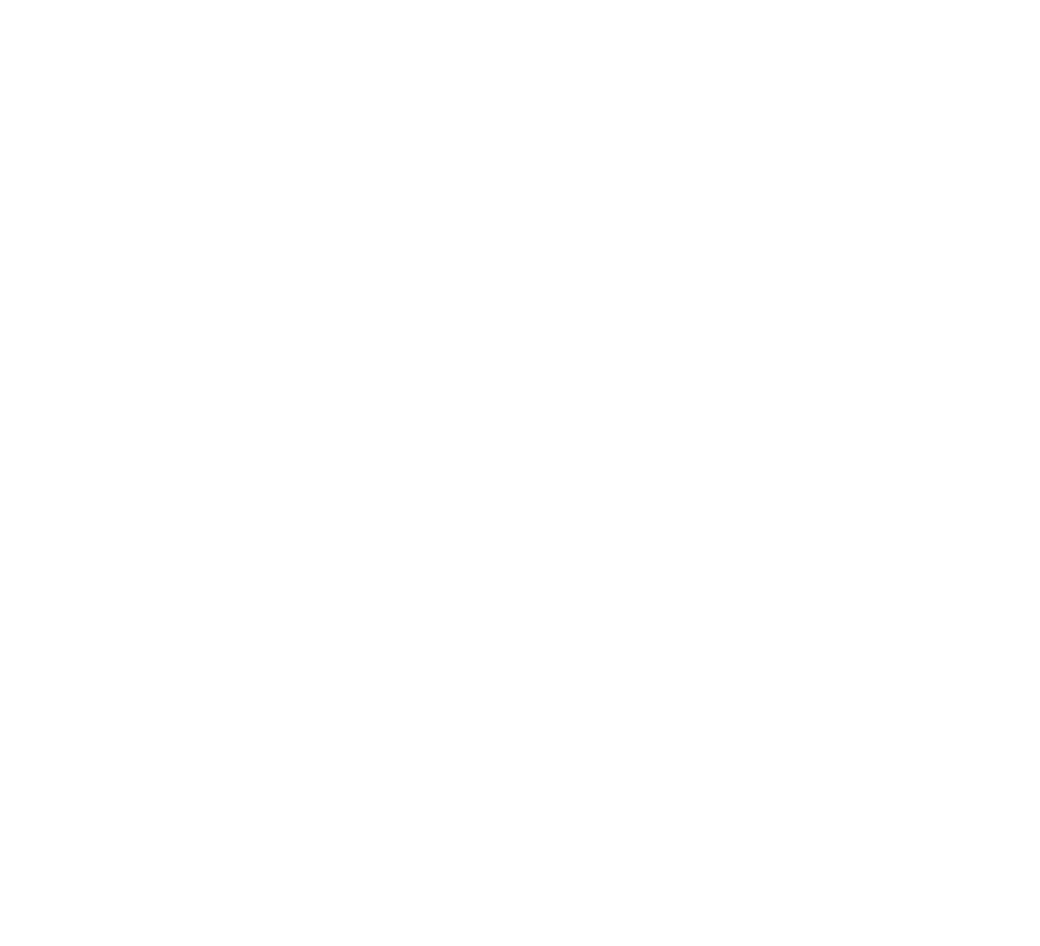
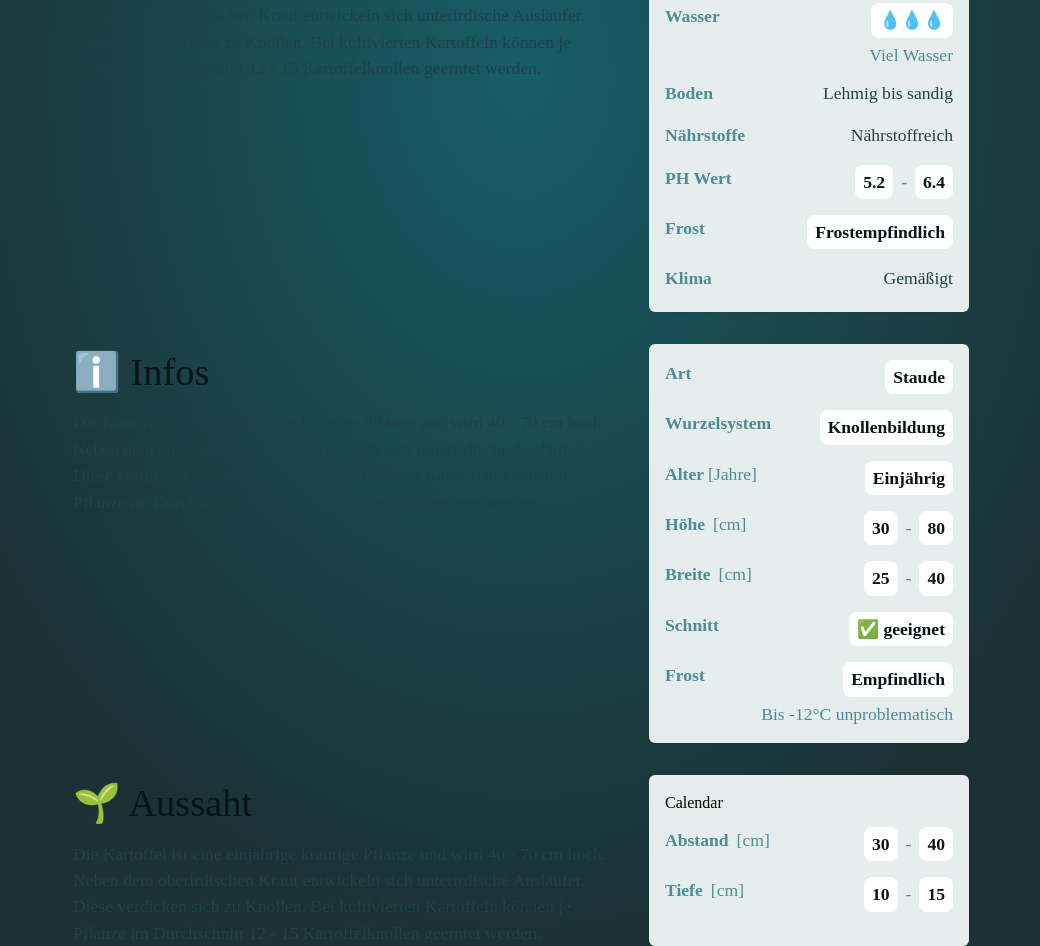
Before and after one commit to Standkreis/App, a Next.js app in the folder apps/app/: page /ecosystem in a window 1280 px wide. Shown: the part 880-1826 px from the top of the page, without its empty margins (119-1159 px from the left). Before the commit the page ends 880 px from the top, so only its background shows below. Built offline with nearby package versions, Linux system fonts and the light colour scheme.

Commit message:
adds ecosystem detail page

```diff
--- a/apps/app/src/app/(userland)/ecosystem/components/Hero.tsx
+++ b/apps/app/src/app/(userland)/ecosystem/components/Hero/index.tsx
@@ -59,7 +59,7 @@ const Hero = (props: Props) => {
 
   return (
     <>
-      <Container className="relative max-w-5xl pt-4">
+      <Container className="relative h-[420px] max-w-5xl pt-4">
         <div
           className={`${
             zoom && 'zoomed'
--- /dev/null
+++ b/apps/app/src/app/(userland)/ecosystem/components/Infos/Calendar.tsx
@@ -0,0 +1,9 @@
+import React from 'react'
+
+import { CalendarInfo } from '@/data/ecosystem/plants/types'
+
+const Calendar = (props: CalendarInfo) => {
+  return <div>Calendar</div>
+}
+
+export default Calendar
--- /dev/null
+++ b/apps/app/src/app/(userland)/ecosystem/components/Infos/Default.tsx
@@ -0,0 +1,23 @@
+import React from 'react'
+
+import { Info } from '@/data/ecosystem/plants/types'
+import Chip from '@/components/Chip'
+
+const Default = (props: Info) => {
+  const { label, unit, chip, value, hint } = props
+
+  return (
+    <div className="flex justify-between">
+      <div className="flex gap-1">
+        <p className="text-hint font-bold">{label}</p>
+        {unit && <p className="text-hint">{`[${unit}]`}</p>}
+      </div>
+      <div className="flex flex-col items-end gap-1">
+        {chip ? <Chip label={String(value)} /> : <p>{value}</p>}
+        <p className="text-hint">{hint}</p>
+      </div>
+    </div>
+  )
+}
+
+export default Default
--- /dev/null
+++ b/apps/app/src/app/(userland)/ecosystem/components/Infos/Range.tsx
@@ -0,0 +1,27 @@
+import React from 'react'
+
+import Chip from '@/components/Chip'
+import { RangeInfo } from '@/data/ecosystem/plants/types'
+
+const Range = (props: RangeInfo) => {
+  const { label, unit, chip, range, hint } = props
+
+  return (
+    <div className="flex justify-between">
+      <div className="flex gap-2">
+        <p className="text-hint font-bold">{label}</p>
+        {unit && <p className="text-hint">{`[${unit}]`}</p>}
+      </div>
+      <div className="flex flex-col items-end gap-1">
+        <div className="flex items-center gap-2">
+          {chip ? <Chip label={String(range.from)} /> : <p>{range.from}</p>}
+          <p className="text-hint">-</p>
+          {chip ? <Chip label={String(range.to)} /> : <p>{range.to}</p>}
+        </div>
+        <p className="text-hint">{hint}</p>
+      </div>
+    </div>
+  )
+}
+
+export default Range
--- /dev/null
+++ b/apps/app/src/app/(userland)/ecosystem/components/Infos/index.tsx
@@ -0,0 +1,40 @@
+import React from 'react'
+
+import {
+  CalendarInfo,
+  Info,
+  InfoType,
+  RangeInfo,
+} from '@/data/ecosystem/plants/types'
+import { Infos } from '@/data/ecosystem/plants/types'
+import Default from './Default'
+import Range from './Range'
+import Calendar from './Calendar'
+
+type Props = {
+  infos: Infos[]
+}
+
+const Infos = (props: Props) => {
+  const { infos } = props
+
+  const renderComponent = (info: Infos) => {
+    const componentMap: Record<InfoType, React.ReactNode> = {
+      default: <Default {...(info as Info)} />,
+      range: <Range {...(info as RangeInfo)} />,
+      color: <></>,
+      colorRange: <></>,
+      calendar: <Calendar {...(info as CalendarInfo)} />,
+    }
+
+    return componentMap[info.type]
+  }
+
+  return (
+    <div className="bg-default flex min-w-[320px] flex-col gap-3 rounded-md p-4 shadow-sm">
+      {infos.map((info) => renderComponent(info))}
+    </div>
+  )
+}
+
+export default Infos
--- a/apps/app/src/app/(userland)/ecosystem/page.tsx
+++ b/apps/app/src/app/(userland)/ecosystem/page.tsx
@@ -5,17 +5,26 @@ import Page from '@/components/Page'
 import ScrollToTop from '@/components/ScrollToTop'
 import potato from '@/data/ecosystem/plants/entities/0001_potato'
 import Hero from './components/Hero'
+import Infos from './components/Infos'
 
 export default function Ecosystem() {
-  const { name, content, media, tags } = potato
+  const { name, content, media, tags, sections } = potato
 
   return (
     <Page>
       <ScrollToTop />
       <Hero tags={tags} media={media} name={name} />
-      <Container className="mt-8 max-w-3xl">
-        <p>{content}</p>
-      </Container>
+      {sections.map((section) => (
+        <Container key={section.name} className="mt-8 max-w-4xl">
+          <div className="flex gap-8">
+            <div>
+              <h2 className="mb-2">{section.name}</h2>
+              <p>{content}</p>
+            </div>
+            <Infos infos={section.infos} />
+          </div>
+        </Container>
+      ))}
     </Page>
   )
 }
--- a/apps/app/src/data/ecosystem/plants/entities/0001_potato.ts
+++ b/apps/app/src/data/ecosystem/plants/entities/0001_potato.ts
@@ -30,22 +30,165 @@ const potato: Plant = {
   tags: ['Gemüse', 'Knolle', 'Grundnahrungsmittel'],
   sections: [
     {
+      name: '🎯 Kurz und Knapp',
+      content: CONTENT,
+      infos: [
+        {
+          label: 'Ordnung',
+          type: 'default',
+          value: 'Nachtschattenartige',
+          hint: 'Solanales',
+        },
+        {
+          label: 'Familie',
+          type: 'default',
+          value: 'Nachtschattengewächse',
+          hint: 'Solanaceae',
+        },
+        {
+          label: 'Gattung',
+          type: 'default',
+          value: 'Nachtschatten',
+          hint: 'Solanales',
+        },
+      ],
+    },
+    {
       name: '📍 Standort',
       content: CONTENT,
       infos: [
         {
-          key: 'Licht',
+          label: 'Licht',
           type: 'default',
           chip: true,
           value: '☀️☀️☀️',
           hint: 'Sonnig',
         },
         {
-          key: 'Wasser',
+          label: 'Wasser',
           type: 'default',
           chip: true,
-          value: '☀️☀️☀️',
-          hint: 'Sonnig',
+          value: '💧💧💧',
+          hint: 'Viel Wasser',
+        },
+        {
+          label: 'Boden',
+          type: 'default',
+          value: 'Lehmig bis sandig',
+        },
+        {
+          label: 'Nährstoffe',
+          type: 'default',
+          value: 'Nährstoffreich',
+        },
+        {
+          label: 'PH Wert',
+          type: 'range',
+          chip: true,
+          range: {
+            from: '5.2',
+            to: '6.4',
+          },
+        },
+        {
+          label: 'Frost',
+          type: 'default',
+          chip: true,
+          value: 'Frostempfindlich',
+        },
+        {
+          label: 'Klima',
+          type: 'default',
+          value: 'Gemäßigt',
+        },
+      ],
+    },
+    {
+      name: 'ℹ️ Infos',
+      content: CONTENT,
+      infos: [
+        {
+          label: 'Art',
+          type: 'default',
+          chip: true,
+          value: 'Staude',
+        },
+        {
+          label: 'Wurzelsystem',
+          type: 'default',
+          chip: true,
+          value: 'Knollenbildung',
+        },
+        {
+          label: 'Alter',
+          unit: 'Jahre',
+          type: 'default',
+          chip: true,
+          value: 'Einjährig',
+        },
+        {
+          label: 'Höhe',
+          unit: 'cm',
+          type: 'range',
+          chip: true,
+          range: {
+            from: 30,
+            to: 80,
+          },
+        },
+        {
+          label: 'Breite',
+          unit: 'cm',
+          type: 'range',
+          chip: true,
+          range: {
+            from: 25,
+            to: 40,
+          },
+        },
+        {
+          label: 'Schnitt',
+          chip: true,
+          type: 'default',
+          value: '✅ geeignet',
+        },
+        {
+          label: 'Frost',
+          chip: true,
+          type: 'default',
+          value: 'Empfindlich',
+          hint: 'Bis -12°C unproblematisch',
+        },
+      ],
+    },
+    {
+      name: '🌱 Aussaht',
+      content: CONTENT,
+      infos: [
+        {
+          label: 'Aussaht',
+          type: 'calendar',
+          months: ['march', 'april', 'may'],
+        },
+        {
+          label: 'Abstand',
+          unit: 'cm',
+          type: 'range',
+          chip: true,
+          range: {
+            from: 30,
+            to: 40,
+          },
+        },
+        {
+          label: 'Tiefe',
+          unit: 'cm',
+          type: 'range',
+          chip: true,
+          range: {
+            from: 10,
+            to: 15,
+          },
         },
       ],
     },
--- a/apps/app/src/data/ecosystem/plants/entities/0002_strawberry.ts
+++ b/apps/app/src/data/ecosystem/plants/entities/0002_strawberry.ts
@@ -32,14 +32,14 @@ const strawberry: Plant = {
       content: CONTENT,
       infos: [
         {
-          key: 'Licht',
+          label: 'Licht',
           type: 'default',
           chip: true,
           value: '☀️☀️☀️',
           hint: 'Sonnig',
         },
         {
-          key: 'Wasser',
+          label: 'Wasser',
           type: 'default',
           chip: true,
           value: '☀️☀️☀️',
--- a/apps/app/src/data/ecosystem/plants/entities/0003_raspberry.ts
+++ b/apps/app/src/data/ecosystem/plants/entities/0003_raspberry.ts
@@ -32,14 +32,14 @@ const raspberry: Plant = {
       content: CONTENT,
       infos: [
         {
-          key: 'Licht',
+          label: 'Licht',
           type: 'default',
           chip: true,
           value: '☀️☀️☀️',
           hint: 'Sonnig',
         },
         {
-          key: 'Wasser',
+          label: 'Wasser',
           type: 'default',
           chip: true,
           value: '☀️☀️☀️',
```
Also changed, not shown: apps/app/src/data/ecosystem/plants/types.ts (+9 -5 lines), apps/app/src/app/(userland)/ecosystem/components/Hero/hero.css (renamed from apps/app/src/app/(userland)/ecosystem/components/hero.css), 1 other file (tests, documents, lock files or other folders).
